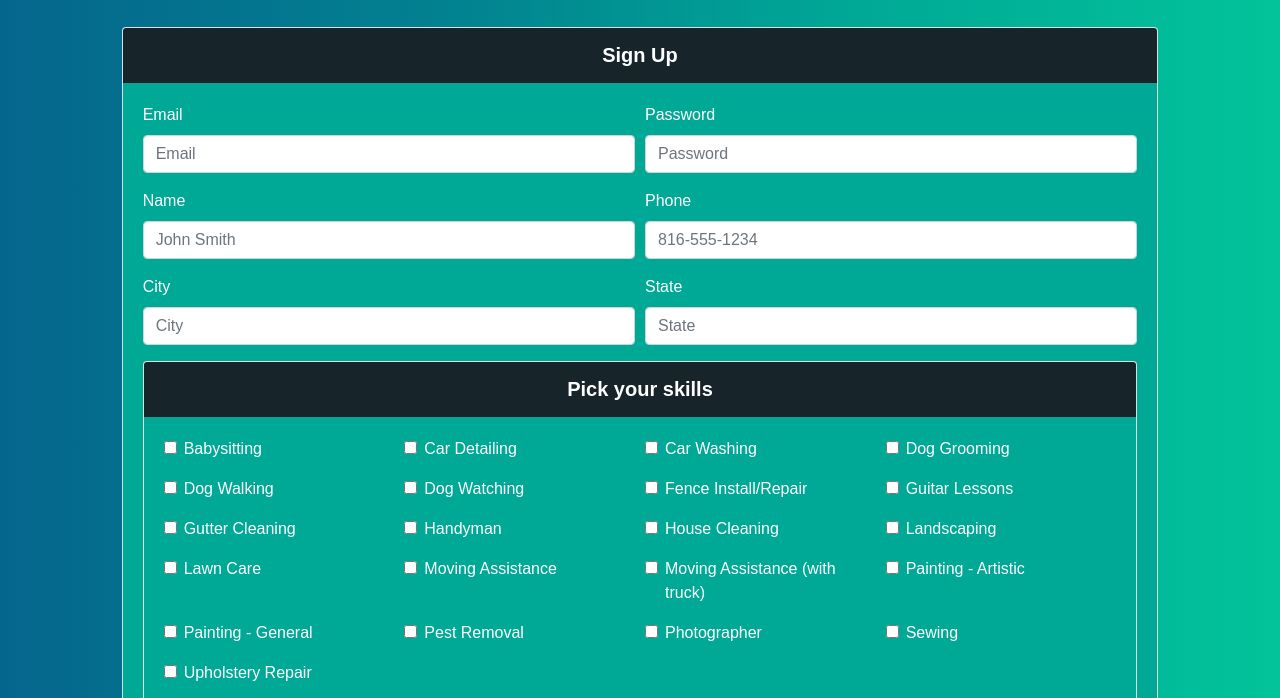
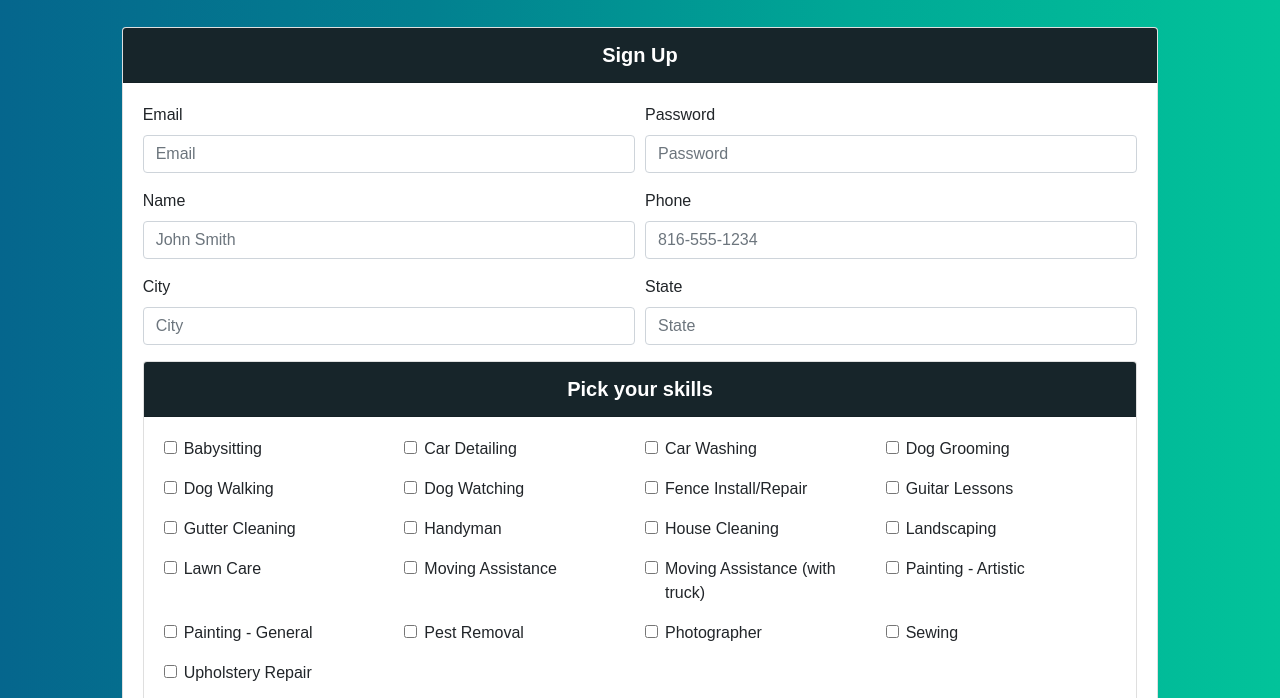
Before and after one commit to Cornflakes1009/everyday-jo-jobs, a website: page views/signup.html in a window 1280 px wide. Shown: the part 67-765 px from the top of the page. Drawn offline with nearby package versions, Linux system fonts and the light colour scheme.

Commit message:
Updated background of card body

```diff
--- a/public/assets/css/style.css
+++ b/public/assets/css/style.css
@@ -1,6 +1,5 @@
 body {
     font-family: Arial, Helvetica, sans-serif;
-    /* background: linear-gradient(to right, #2b7a78, #def2f1); */
     background: linear-gradient(to right, #05668d, #028090, #00a896, #02c39a);
 }
 
@@ -23,15 +22,18 @@ a:hover, .form-check-label:hover, .form-check-input:hover {
 }
 
 .card-body, .modal-body, .list-group-item {
-    /* background-color: #5eafab; */
-    background-color: #00a896;
-    /* background: linear-gradient(to right, #feffff, #3aafa9); */
-    color: #ffffff;
+    /* styled with background green and white text */
+    /* background-color: #00a896;
+    color: #ffffff; */
+
+    background-color: #ffffff;
+
 }
 
 .main-table-head {
     /* background-color: #2b7a78; */
     background-color: #05668d;
+    color: #ffffff;
 }
 
 .btn {
@@ -44,7 +46,7 @@ a:hover, .form-check-label:hover, .form-check-input:hover {
 }
 
 .list-group-item {
-    border-color: #ffffff;
+    /* border-color: #ffffff; */
 }
 
 .navbar-brand {
--- a/views/signup.html
+++ b/views/signup.html
@@ -50,7 +50,7 @@
                             <div class="form-row">
                                 <div class="form-group col-md-6">
                                     <label for="signup-email">Email</label>
-                                    <input type="text" class="form-control" id="signup-email" placeholder="Email">
+                                    <input type="email" class="form-control" id="signup-email" placeholder="Email">
                                 </div>
                                 <div class="form-group col-md-6">
                                     <label for="signup-password">Password</label>
```
